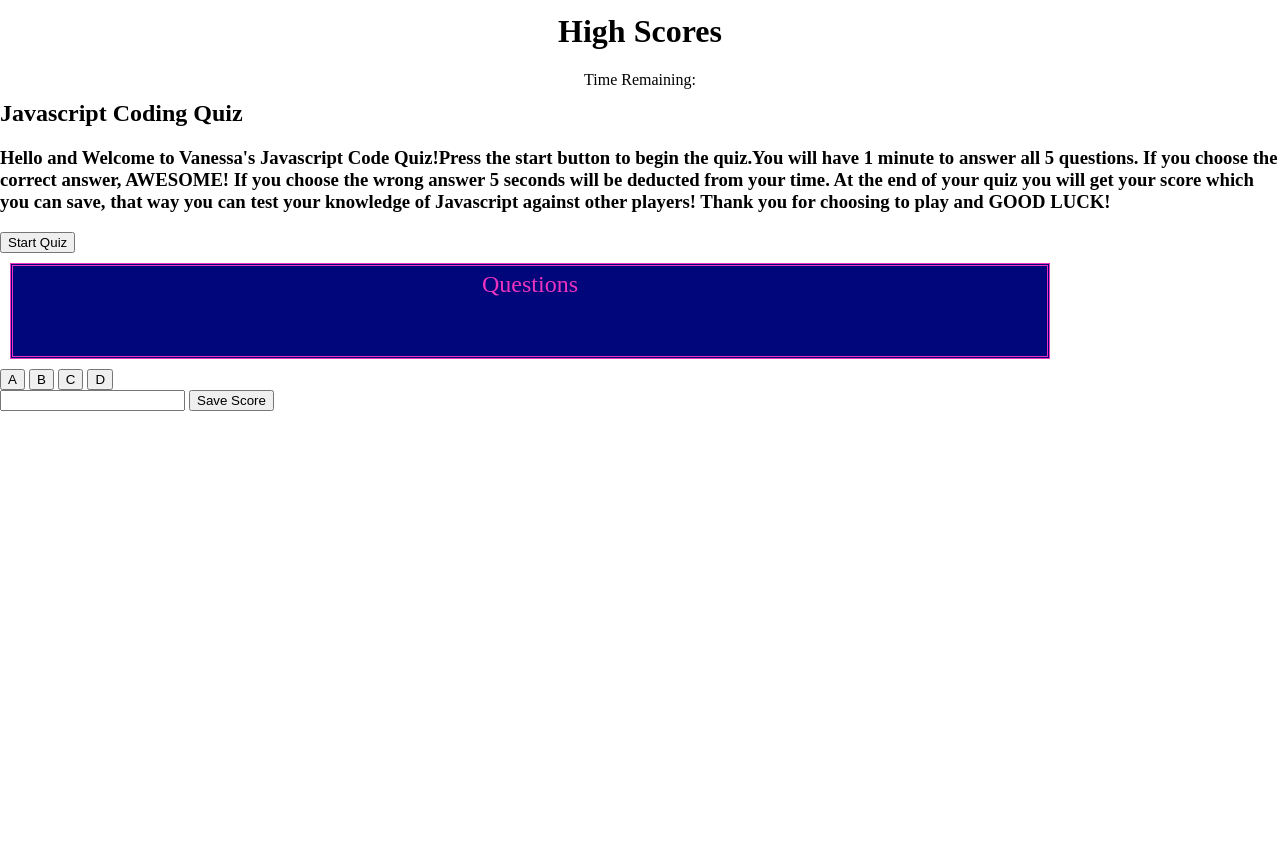
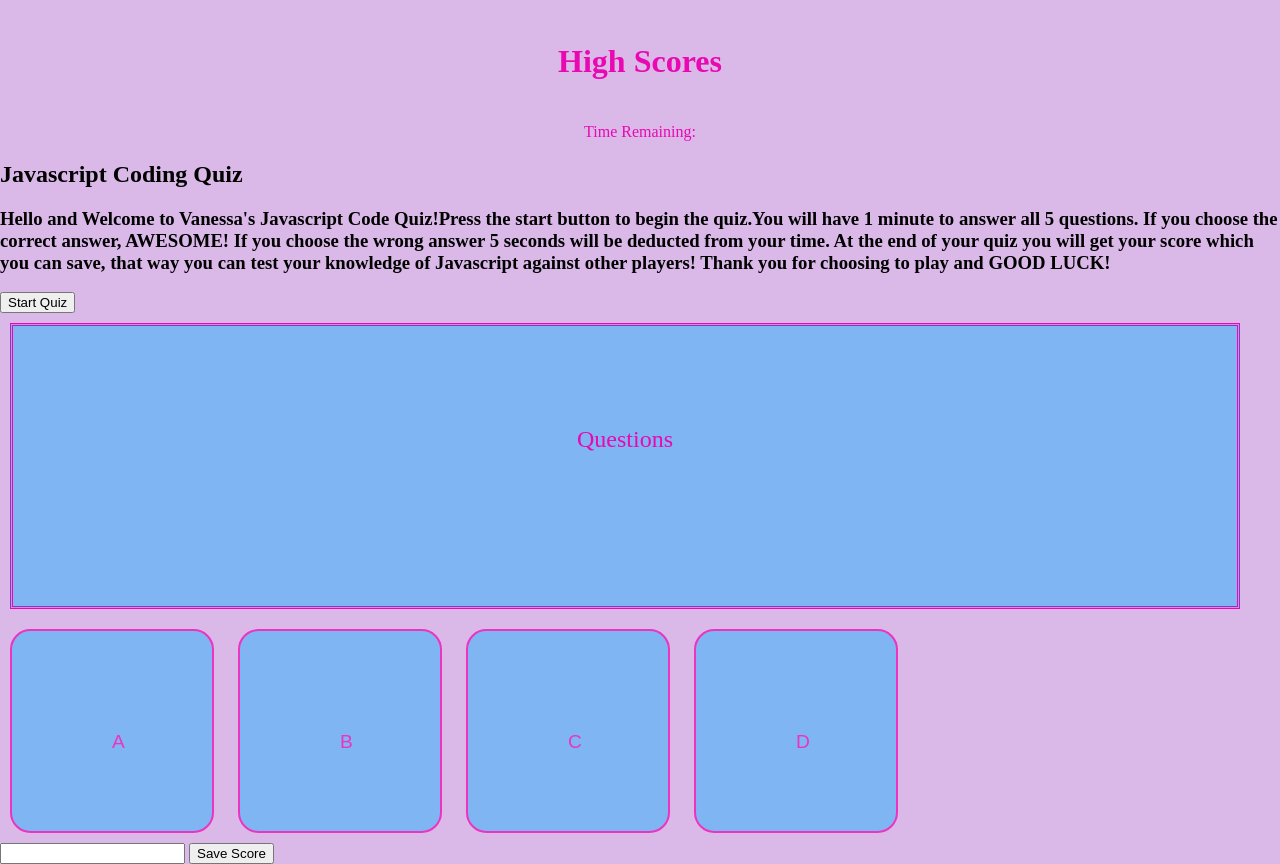
Before and after one commit to vanessaoja/Javascript-Code-Quiz-3, a plain HTML site: page index.html in a window 1280 px wide. Before the commit the page ends 800 px from the top, so only its background shows below. Drawn offline with Linux system fonts and the light colour scheme.

Commit message:
worked on answer boxes in css

```diff
--- a/style.css
+++ b/style.css
@@ -3,37 +3,45 @@ body{
 	margin: 0;
 	width:100vw;
 	height: 100vh;
+    background-color: rgb(218, 185, 232);
 }
-.header{
+.scorelink{
 	height: 10vh;
 	display: flex;
 	flex-direction: column;
 	justify-content: center;
 	align-items: center;
+    color: #e908b1;
+}
+.header {
+    height: 5 vh;
+	display: flex;
+	flex-direction: column;
+	justify-content: center;
+	align-items: center;
+    color: #e908b1;
 }
 .questionList{
 	margin: 10px;
-	padding: 5px;
+	padding: 100px;
 	width: 80vw;
 	height: 10vh;
-	background-color: rgb(1, 7, 123);
+	background-color: rgb(127, 181, 243);
 	font-size: x-large;
 	text-align: center;
     border-style:double;
+    color: #e908b1;
+}
+
+.answerText {
+    width: 10vw;
+    border-radius: 10%;
+	height: 10vh;
+	margin: 10px;
+	padding: 100px;
+	background-color:rgb(127, 181, 243);
+    border-style: double ;
+    border-color: #ed33bf;
     color: #ed33bf;
+    font-size: larger;
 }
-.h1 {
-    margin: 10px;
-	padding: 5px;
-	width: 80vw;
-	height: 10vh;
-	background-color: rgb(1, 7, 123);
-	font-size: x-large;
-	text-align: center;
-    border-style:double;
-    color: #ed33bf;
-}
-scoreLink {
-    background-color:#ed33bf;
-    display:grid
-}
```
